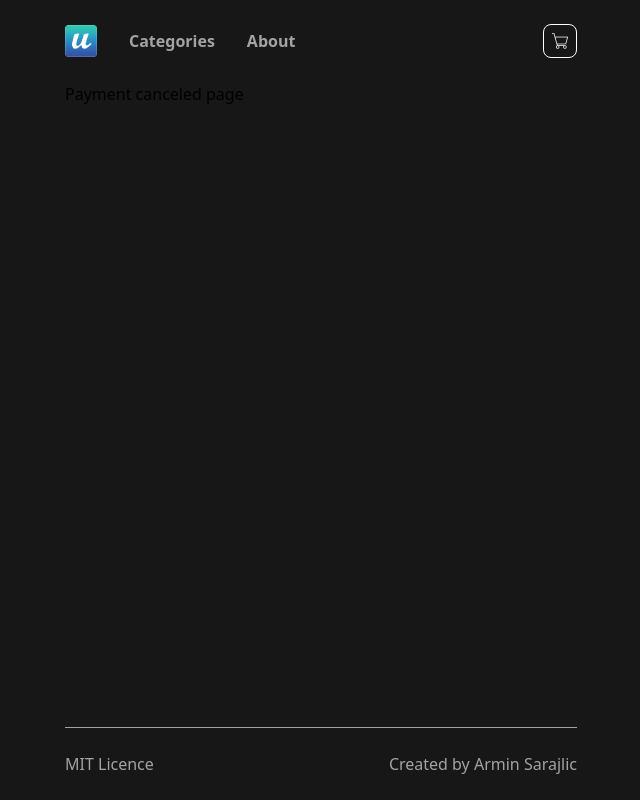
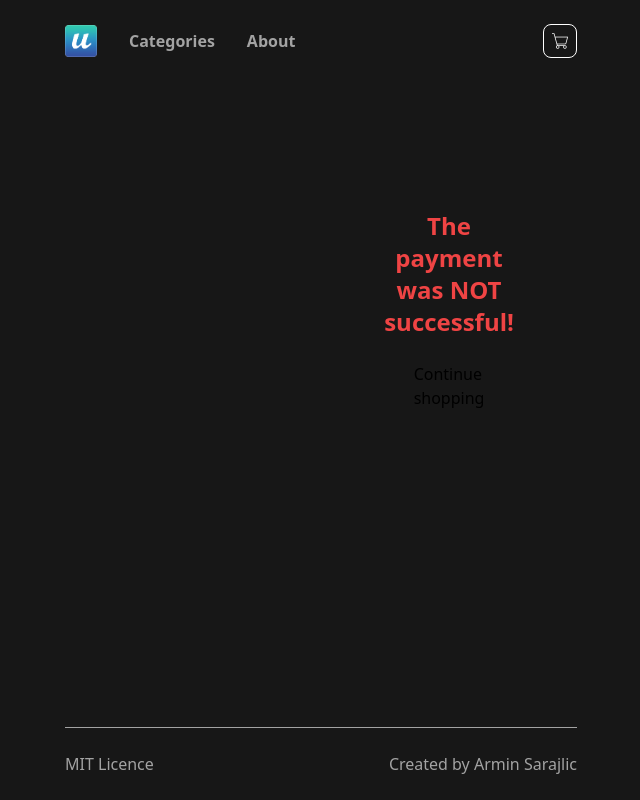
Before and after one commit to ZulianTiger/svelte-commerce, a SvelteKit app: page /payment-canceled in a window 1280 px wide. Shown: the whole page, without its empty margins (319-959 px from the left). Built offline with nearby package versions, Linux system fonts and the light colour scheme.

Commit message:
Lesson 11.1: Payment pages markup and styling

```diff
--- a/src/routes/payment-canceled/+page.svelte
+++ b/src/routes/payment-canceled/+page.svelte
@@ -1,3 +1,4 @@
-<div>
-	<h1>Payment canceled page</h1>
+<div class="py-32 px-96 flex flex-col items-center space-y-6">
+	<p class="text-2xl text-center font-bold text-red-500">The payment was NOT successful!</p>
+	<a href="/categories" calss="text-blue-500 text-center"> Continue shopping </a>
 </div>
--- a/src/routes/payment-success/+page.svelte
+++ b/src/routes/payment-success/+page.svelte
@@ -1,3 +1,4 @@
-<div>
-	<h1>Payment success page</h1>
+<div class="py-32 px-96 flex flex-col items-center space-y-6">
+	<p class="text-2xl text-center font-bold text-green-500">The payment was successful!</p>
+	<a href="/categories" calss="text-blue-500 text-center"> Continue shopping </a>
 </div>
```
